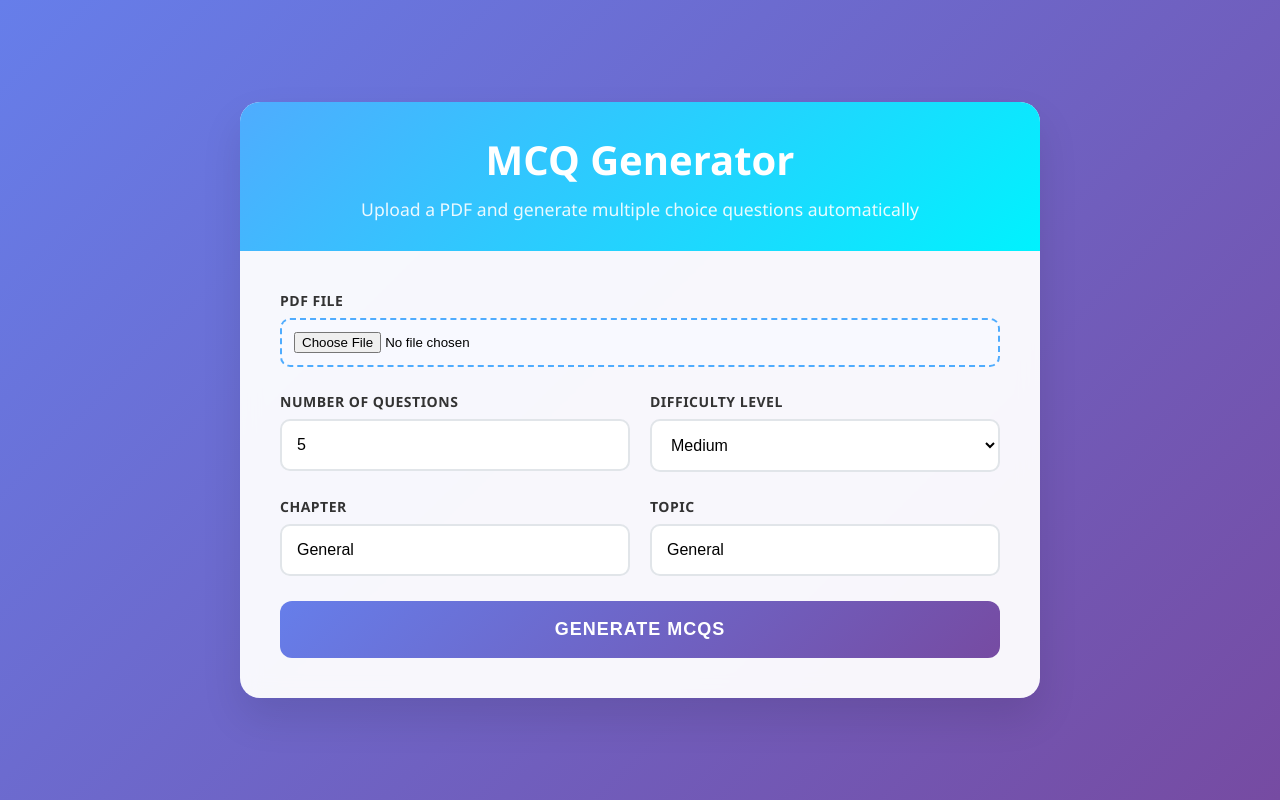
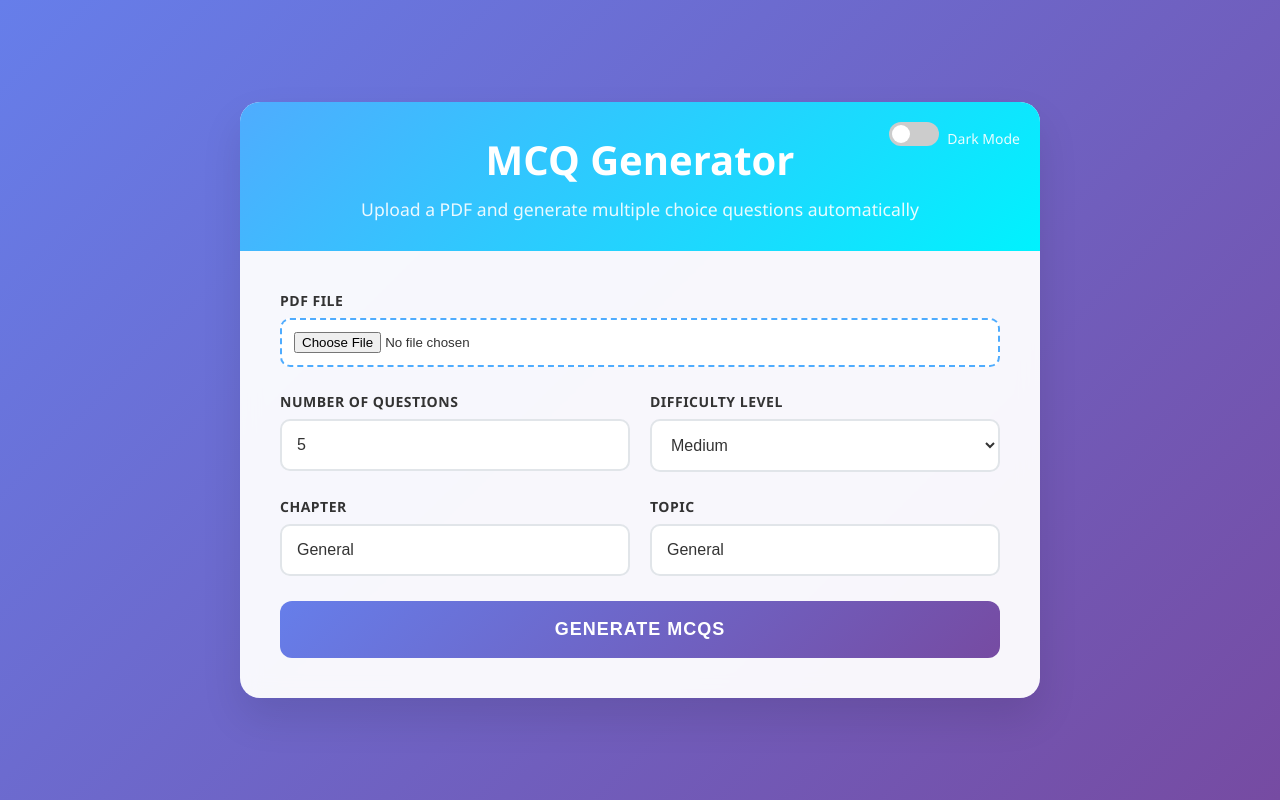
Before and after one commit to manmeetsantre/IEEE_TechRush, a Flask app: page / in a window 1280 px wide. Run offline with Flask 3, Linux system fonts and the light colour scheme.

Commit message:
Update index.html
Signed-off-by: manmeetsantre <manmeetsantre2006@gmail.com>

```diff
--- a/templates/index.html
+++ b/templates/index.html
@@ -5,6 +5,38 @@
     <meta name="viewport" content="width=device-width, initial-scale=1.0">
     <title>MCQ Generator</title>
     <style>
+        /* Theme Variables */
+        :root {
+            --bg-gradient-start: #667eea;
+            --bg-gradient-end: #764ba2;
+            --container-bg: rgba(255, 255, 255, 0.95);
+            --text-color: #333;
+            --header-gradient-start: #4facfe;
+            --header-gradient-end: #00f2fe;
+            --header-text: white;
+            --input-bg: white;
+            --input-border: #e1e5e9;
+            --card-bg: white;
+            --shadow-color: rgba(0, 0, 0, 0.1);
+            --label-color: #333;
+        }
+
+        [data-theme="dark"] {
+            --bg-gradient-start: #2c3e50;
+            --bg-gradient-end: #1a1a2e;
+            --container-bg: rgba(30, 30, 30, 0.95);
+            --text-color: #f5f5f5;
+            --header-gradient-start: #1a2980;
+            --header-gradient-end: #26d0ce;
+            --header-text: white;
+            --input-bg: #2d2d2d;
+            --input-border: #444;
+            --card-bg: #1e1e1e;
+            --shadow-color: rgba(0, 0, 0, 0.3);
+            --label-color: #f5f5f5;
+        }
+
+        /* Base Styles */
         * {
             margin: 0;
             padding: 0;
@@ -13,18 +45,19 @@
 
         body {
             font-family: 'Segoe UI', Tahoma, Geneva, Verdana, sans-serif;
-            background: linear-gradient(135deg, #667eea 0%, #764ba2 100%);
+            background: linear-gradient(135deg, var(--bg-gradient-start) 0%, var(--bg-gradient-end) 100%);
             min-height: 100vh;
             display: flex;
             align-items: center;
             justify-content: center;
             padding: 20px;
+            color: var(--text-color);
         }
 
         .container {
-            background: rgba(255, 255, 255, 0.95);
+            background: var(--container-bg);
             border-radius: 20px;
-            box-shadow: 0 20px 40px rgba(0, 0, 0, 0.1);
+            box-shadow: 0 20px 40px var(--shadow-color);
             max-width: 800px;
             width: 100%;
             overflow: hidden;
@@ -32,10 +65,11 @@
         }
 
         .header {
-            background: linear-gradient(135deg, #4facfe 0%, #00f2fe 100%);
-            color: white;
+            background: linear-gradient(135deg, var(--header-gradient-start) 0%, var(--header-gradient-end) 100%);
+            color: var(--header-text);
             padding: 30px;
             text-align: center;
+            position: relative;
         }
 
         .header h1 {
@@ -49,6 +83,57 @@
             opacity: 0.9;
         }
 
+        /* Theme Toggle Styles */
+        .theme-toggle {
+            position: absolute;
+            top: 20px;
+            right: 20px;
+            display: flex;
+            align-items: center;
+            gap: 8px;
+        }
+
+        #theme-switch {
+            display: none;
+        }
+
+        .theme-slider {
+            width: 50px;
+            height: 24px;
+            background: #ccc;
+            border-radius: 12px;
+            position: relative;
+            cursor: pointer;
+            transition: all 0.3s;
+        }
+
+        .theme-slider:before {
+            content: "";
+            position: absolute;
+            width: 18px;
+            height: 18px;
+            border-radius: 50%;
+            background: white;
+            top: 3px;
+            left: 3px;
+            transition: all 0.3s;
+        }
+
+        #theme-switch:checked + .theme-slider {
+            background: #2196F3;
+        }
+
+        #theme-switch:checked + .theme-slider:before {
+            transform: translateX(26px);
+        }
+
+        .theme-text {
+            font-size: 14px;
+            color: var(--header-text);
+            opacity: 0.9;
+        }
+
+        /* Content Styles */
         .content {
             padding: 40px;
         }
@@ -61,7 +146,7 @@
             display: block;
             margin-bottom: 8px;
             font-weight: 600;
-            color: #333;
+            color: var(--label-color);
             font-size: 14px;
             text-transform: uppercase;
             letter-spacing: 0.5px;
@@ -70,31 +155,37 @@
         input[type="file"] {
             width: 100%;
             padding: 12px;
-            border: 2px dashed #4facfe;
+            border: 2px dashed var(--header-gradient-start);
             border-radius: 10px;
-            background: #f8f9ff;
+            background: var(--input-bg);
             cursor: pointer;
             transition: all 0.3s ease;
+            color: var(--text-color);
         }
 
         input[type="file"]:hover {
-            background: #e8f0ff;
-            border-color: #667eea;
+            background: var(--card-bg);
+            border-color: var(--bg-gradient-start);
         }
 
-        input[type="number"], input[type="text"], select {
+        input[type="number"],
+        input[type="text"],
+        select {
             width: 100%;
             padding: 15px;
-            border: 2px solid #e1e5e9;
+            border: 2px solid var(--input-border);
             border-radius: 10px;
             font-size: 16px;
             transition: all 0.3s ease;
-            background: white;
+            background: var(--input-bg);
+            color: var(--text-color);
         }
 
-        input[type="number"]:focus, input[type="text"]:focus, select:focus {
+        input[type="number"]:focus,
+        input[type="text"]:focus,
+        select:focus {
             outline: none;
-            border-color: #4facfe;
+            border-color: var(--header-gradient-start);
             box-shadow: 0 0 0 3px rgba(79, 172, 254, 0.1);
         }
 
@@ -312,6 +410,11 @@
         <div class="header">
             <h1>MCQ Generator</h1>
             <p>Upload a PDF and generate multiple choice questions automatically</p>
+            <div class="theme-toggle">
+                <input type="checkbox" id="theme-switch">
+                <label for="theme-switch" class="theme-slider"></label>
+                <span class="theme-text">Dark Mode</span>
+            </div>
         </div>
 
         <div class="content">
@@ -530,7 +633,34 @@ Processing Time: ${data.timing.total_time}
             if (fileName) {
                 const label = document.querySelector('label[for="pdf_file"]');
                 label.textContent = `PDF File - ${fileName}`;
-                label.style.color = '#4facfe';
+                label.style.color = 'var(--header-gradient-start)';
+            }
+        });
+
+        // Theme switching functionality
+        const themeSwitch = document.getElementById('theme-switch');
+        const themeText = document.querySelector('.theme-text');
+
+        // Check for saved theme preference
+        const currentTheme = localStorage.getItem('theme');
+        if (currentTheme) {
+            document.documentElement.setAttribute('data-theme', currentTheme);
+            if (currentTheme === 'dark') {
+                themeSwitch.checked = true;
+                themeText.textContent = 'Light Mode';
+            }
+        }
+
+        // Theme switch event listener
+        themeSwitch.addEventListener('change', function(e) {
+            if (e.target.checked) {
+                document.documentElement.setAttribute('data-theme', 'dark');
+                localStorage.setItem('theme', 'dark');
+                themeText.textContent = 'Light Mode';
+            } else {
+                document.documentElement.setAttribute('data-theme', 'light');
+                localStorage.setItem('theme', 'light');
+                themeText.textContent = 'Dark Mode';
             }
         });
     </script>
```
Also changed, not shown: other parts of templates/index.html (+24 -17 lines).
